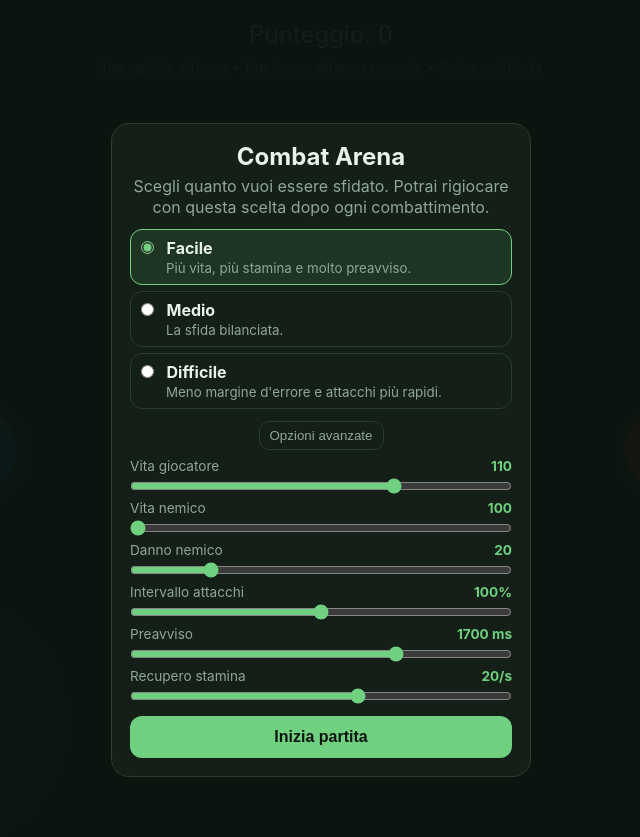
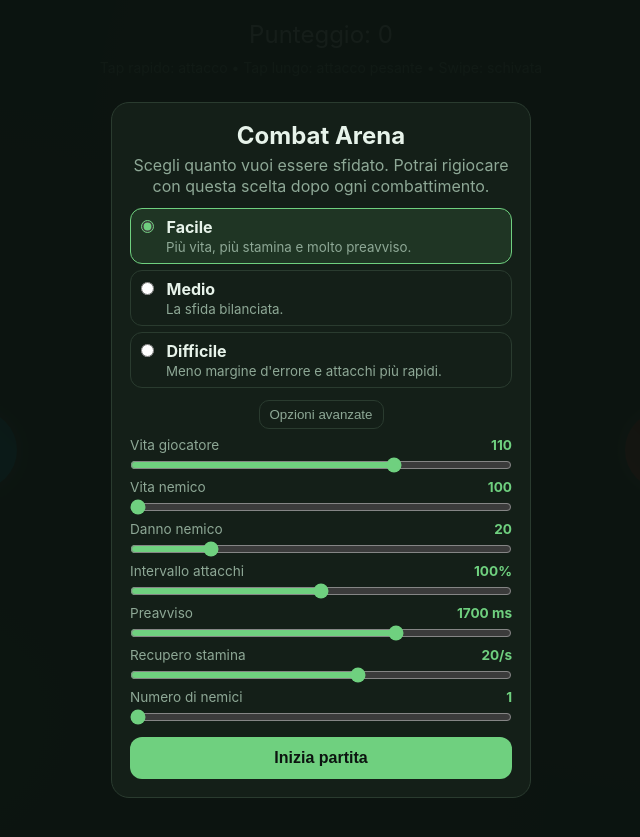
Before and after one commit to iacoposk8/iacoposk8.github.io, a Jekyll site: the page silent-games/combact.html, which Jekyll copies as it is, in a window 1280 px wide. Shown: the top 837 px of the page, without its empty margins (319-959 px from the left). Built offline with Jekyll 4.4.1, drawn with Linux system fonts in a browser that asks for light colours; some of the changed lines change nothing that is shown.

Commit message:
Add consecutive enemy count setting

```diff
--- a/silent-games/combact.html
+++ b/silent-games/combact.html
@@ -475,6 +475,13 @@
         .advanced-setting span { display: flex; justify-content: space-between; color: var(--text-dim); }
         .advanced-setting output { color: var(--accent); font-weight: bold; }
         .advanced-setting input { width: 100%; accent-color: var(--accent); }
+        .enemy-count {
+            position: absolute;
+            top: 12px;
+            right: 12px;
+            color: var(--text-dim);
+            font-size: 0.8rem;
+        }
     </style>
 </head>
 <body>
@@ -498,6 +505,7 @@
             <div class="health-bar enemy-health">
                 <div class="health-fill" id="enemyHealth" style="width: 100%"></div>
             </div>
+            <div class="enemy-count" id="enemyCount">Nemico 1/1</div>
 
             <div class="stamina-bar">
                 <div class="stamina-fill" id="staminaBar" style="width: 100%"></div>
@@ -564,6 +572,10 @@
                         <span>Recupero stamina <output id="advancedRecoveryValue">12/s</output></span>
                         <input id="advancedRecovery" data-setting="recovery" type="range" min="5" max="30" step="1" value="12">
                     </label>
+                    <label class="advanced-setting">
+                        <span>Numero di nemici <output id="advancedEnemiesValue">1</output></span>
+                        <input id="advancedEnemies" data-setting="enemies" type="range" min="1" max="10" step="1" value="1">
+                    </label>
                 </div>
                 <button class="restart-btn start-btn" id="startGameBtn">Inizia partita</button>
             </div>
@@ -600,6 +612,7 @@
             dodge() { this.tone(660, 0.15, 'sine', 0.12); },
             staminaLow() { this.tone(260, 0.12, 'square', 0.1); },
             staminaEmpty() { this.tone(110, 0.22, 'sawtooth', 0.14); },
+            nextEnemy() { this.tone(440, 0.12, 'triangle', 0.1); },
             win() { [523, 659, 784].forEach((f, i) => setTimeout(() => this.tone(f, 0.25, 'triangle', 0.15), i * 120)); },
             lose() { [300, 220, 140].forEach((f, i) => setTimeout(() => this.tone(f, 0.35, 'sawtooth', 0.15), i * 150)); }
         };
@@ -611,6 +624,7 @@
                 this.warning = document.getElementById('warning');
                 this.playerHealthBar = document.getElementById('playerHealth');
                 this.enemyHealthBar = document.getElementById('enemyHealth');
+                this.enemyCountElement = document.getElementById('enemyCount');
                 this.scoreElement = document.getElementById('score');
                 this.gameOverScreen = document.getElementById('gameOver');
                 this.chargeBarContainer = document.getElementById('chargeBarContainer');
@@ -624,6 +638,8 @@
                 this.enemyHealth = 100;
                 this.maxEnemyHealth = 100;
                 this.score = 0;
+                this.totalEnemies = 1;
+                this.defeatedEnemies = 0;
                 this.isGameRunning = false;
                 this.settingsScreen = document.getElementById('settingsScreen');
                 this.advancedOverrides = {};
@@ -677,12 +693,14 @@
                 this.playerHealth = this.maxPlayerHealth;
                 this.enemyHealth = this.maxEnemyHealth;
                 this.score = 0;
+                this.defeatedEnemies = 0;
                 this.isGameRunning = true;
                 this.currentStamina = this.maxStamina;
                 this.currentMoveIndex = 0;
                 this.dodgeWindow = false;
                 this.canAttack = true;
                 this.isCharging = false;
+                this.enemyTransitioning = false;
                 this.lastActionTime = 0;
                 this.clearPendingAttack();
 
@@ -694,6 +712,7 @@
                 this.enemy.className = 'character enemy';
                 this.warning.style.display = 'none';
                 this.swipeIndicator.classList.remove('show');
+                this.updateEnemyCount();
 
                 this.scheduleEnemyAttack();
                 this.startStaminaRecovery();
@@ -746,7 +765,7 @@
             applyPresetToAdvanced(difficulty) {
                 const preset = this.getDifficultyPreset(difficulty);
                 this.advancedOverrides = {};
-                for (const [setting, value] of Object.entries({ health: preset.health, enemyHealth: 100, damage: preset.damage, interval: preset.interval, warning: preset.warning, recovery: preset.recovery })) {
+                for (const [setting, value] of Object.entries({ health: preset.health, enemyHealth: 100, damage: preset.damage, interval: preset.interval, warning: preset.warning, recovery: preset.recovery, enemies: 1 })) {
                     const input = document.querySelector(`[data-setting="${setting}"]`);
                     input.value = value;
                     input.dispatchEvent(new Event('input'));
@@ -763,6 +782,7 @@
                 this.enemyMoveset = preset.moves.map((delay) => delay * value('interval') / 100);
                 this.enemyWarningTime = value('warning');
                 this.staminaRecoveryRate = value('recovery');
+                this.totalEnemies = value('enemies');
                 [this.lightAttackCost, this.heavyAttackCost, this.dodgeCost] = preset.costs;
                 this.settingsScreen.style.display = 'none';
                 this.reset();
@@ -987,6 +1007,7 @@
             }
 
             playerLightAttack() {
+                if (this.enemyTransitioning) return;
                 if (!this.consumeStamina(this.lightAttackCost)) {
                     this.showStaminaWarning();
                     return;
@@ -996,15 +1017,14 @@
                 this.player.classList.add('attacking');
 
                 setTimeout(() => {
+                    if (!this.isGameRunning || this.enemyTransitioning) return;
                     this.enemyHealth -= 15;
                     this.enemy.classList.add('hit');
                     this.updateHealthBars();
                     this.score += 8;
                     this.scoreElement.textContent = this.score;
 
-                    if (this.enemyHealth <= 0) {
-                        this.endGame(true);
-                    }
+                    if (this.enemyHealth <= 0) this.enemyDefeated();
 
                     setTimeout(() => {
                         this.enemy.classList.remove('hit');
@@ -1018,6 +1038,7 @@
             }
 
             playerHeavyAttack(chargeDuration) {
+                if (this.enemyTransitioning) return;
                 if (!this.consumeStamina(this.heavyAttackCost)) {
                     this.showStaminaWarning();
                     return;
@@ -1032,6 +1053,7 @@
                 const totalDamage = baseDamage + bonusDamage;
 
                 setTimeout(() => {
+                    if (!this.isGameRunning || this.enemyTransitioning) return;
                     this.enemyHealth -= totalDamage;
                     this.enemy.classList.add('hit');
                     this.updateHealthBars();
@@ -1040,9 +1062,7 @@
 
                     this.createHeavyAttackEffect(totalDamage);
 
-                    if (this.enemyHealth <= 0) {
-                        this.endGame(true);
-                    }
+                    if (this.enemyHealth <= 0) this.enemyDefeated();
 
                     setTimeout(() => {
                         this.enemy.classList.remove('hit');
@@ -1237,6 +1257,39 @@
                 }
             }
 
+            enemyDefeated() {
+                if (this.enemyTransitioning) return;
+                this.enemyTransitioning = true;
+                this.clearPendingAttack();
+                this.warning.style.display = 'none';
+                this.swipeIndicator.classList.remove('show');
+                this.dodgeWindow = false;
+                this.defeatedEnemies++;
+
+                if (this.defeatedEnemies >= this.totalEnemies) {
+                    this.endGame(true);
+                    return;
+                }
+
+                this.canAttack = false;
+                this.vibrate([80, 60, 80]);
+                AudioFX.nextEnemy();
+                setTimeout(() => {
+                    if (!this.isGameRunning) return;
+                    this.enemyHealth = this.maxEnemyHealth;
+                    this.enemy.classList.remove('hit');
+                    this.enemyTransitioning = false;
+                    this.canAttack = true;
+                    this.updateHealthBars();
+                    this.updateEnemyCount();
+                    this.scheduleEnemyAttack();
+                }, 700);
+            }
+
+            updateEnemyCount() {
+                this.enemyCountElement.textContent = `Nemico ${Math.min(this.defeatedEnemies + 1, this.totalEnemies)}/${this.totalEnemies}`;
+            }
+
             updateHealthBars() {
                 this.playerHealthBar.style.width = Math.max(0, this.playerHealth / this.maxPlayerHealth * 100) + '%';
                 this.enemyHealthBar.style.width = Math.max(0, this.enemyHealth / this.maxEnemyHealth * 100) + '%';
@@ -1244,6 +1297,7 @@
 
             endGame(playerWon) {
                 this.isGameRunning = false;
+                this.clearPendingAttack();
                 this.warning.style.display = 'none';
                 this.swipeIndicator.classList.remove('show');
 
```
